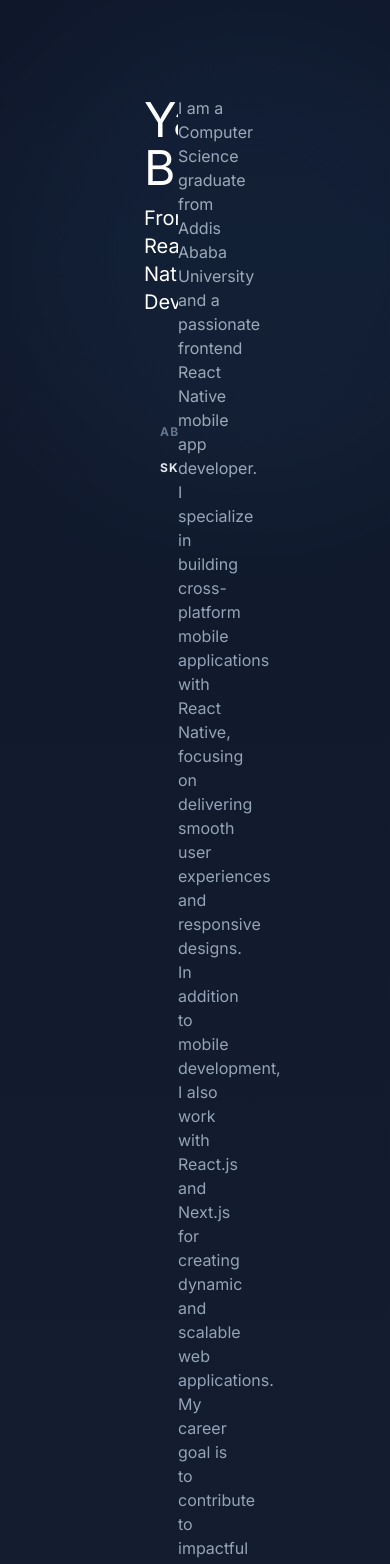
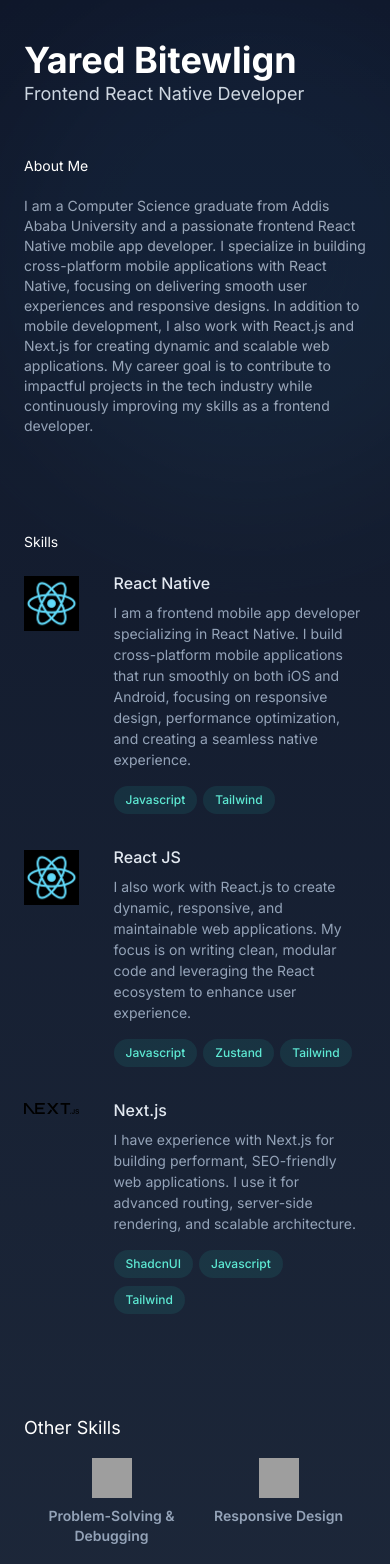
Before and after one commit to Yared3214/yared-portfolio, a Next.js app: page / in a window 390 px wide. Shown: the top 1564 px of the page. Built offline with nearby package versions, Linux system fonts and the light colour scheme; grey boxes are pictures that could not be loaded.

Commit message:
responsiveness added

```diff
--- a/app/globals.css
+++ b/app/globals.css
@@ -19,6 +19,15 @@
   font-family: "Marcellus", serif;
 }
 
+html {
+  scroll-behavior: smooth;
+}
+
+section {
+  scroll-margin-top: 70px; /* adjust this to your navbar height */
+}
+
+
 @layer utilities {
   .text-balance {
     text-wrap: balance;
--- a/app/page.js
+++ b/app/page.js
@@ -79,26 +79,36 @@
   ];
 
   return (
-    <main className="flex min-h-screen flex-col items-center justify-between px-36">
+    <main className="flex min-h-screen flex-col items-center justify-between px-6 md:px-12 lg:px-36">
   {/* Glow Effect */}
-      <div id="cursor-glow" className="pointer-events-none fixed top-0 left-0 h-[500px] w-[500px] rounded-full bg-blue-200 opacity-5 blur-3xl mix-blend-color-dodge transition-transform duration-100"></div>
-      <div className="grid grid-cols-3">
-        <div className="flex flex-col gap-3 sticky top-0 h-screen overflow-y-auto py-24">
+  <div
+    id="cursor-glow"
+    className="pointer-events-none fixed top-0 left-0 h-[500px] w-[500px] rounded-full bg-blue-200 opacity-5 blur-3xl mix-blend-color-dodge transition-transform duration-100"
+  ></div>
+
+  {/* Grid Layout */}
+  <div className="grid grid-cols-1 lg:grid-cols-3 w-full">
+
+    {/* Sidebar (only visible on lg and above) */}
+    <div className="hidden lg:flex flex-col gap-3 sticky top-0 h-screen overflow-y-auto py-24">
       <div className="text-5xl text-white">Yared Bitewlign</div>
       <div className="text-xl text-white">Frontend React Native Developer</div>
+
       <nav className="mt-24">
         <ul className="flex flex-col gap-5">
           {sections.map((section) => (
             <li key={section}>
               <Link href={`#${section}`} className="group flex items-center">
                 <span
-                      className={`nav-indicator mr-4 h-px transition-all ${activeSection === section
+                  className={`nav-indicator mr-4 h-px transition-all ${
+                    activeSection === section
                       ? "w-16 bg-slate-200"
                       : "w-8 bg-slate-600"
                   }`}
                 ></span>
                 <span
-                      className={`nav-text text-xs font-bold uppercase tracking-widest transition-colors ${activeSection === section
+                  className={`nav-text text-xs font-bold uppercase tracking-widest transition-colors ${
+                    activeSection === section
                       ? "text-slate-200"
                       : "text-slate-500"
                   }`}
@@ -112,35 +122,68 @@
       </nav>
     </div>
 
-        {/* Content side */}
+    {/* Content Area */}
     <div className="col-span-2">
+      {/* On mobile/tablet, show Name + Title at top */}
+      <div className="lg:hidden text-center mt-10">
+        <div className="text-4xl text-white font-bold text-left">Yared Bitewlign</div>
+        <div className="text-lg text-slate-300 text-left">
+          Frontend React Native Developer
+        </div>
+      </div>
+
       {/* About section */}
-          <section id="about" className="min-h-[50vh] py-24">
-            <p>
-              I am a Computer Science graduate from Addis Ababa University and a passionate frontend React Native mobile app developer.
-              I specialize in building cross-platform mobile applications with React Native, focusing on delivering smooth user experiences and responsive designs.
-              In addition to mobile development, I also work with React.js and Next.js for creating dynamic and scalable web applications.
-              My career goal is to contribute to impactful projects in the tech industry while continuously improving my skills as a frontend developer.
+      <section id="about" className="py-12 lg:py-24">
+        <div className="lg:hidden text-sm text-white mb-5">About Me</div>
+        <p className="text-sm">
+          I am a Computer Science graduate from Addis Ababa University and a
+          passionate frontend React Native mobile app developer. I specialize in
+          building cross-platform mobile applications with React Native,
+          focusing on delivering smooth user experiences and responsive designs.
+          In addition to mobile development, I also work with React.js and
+          Next.js for creating dynamic and scalable web applications. My career
+          goal is to contribute to impactful projects in the tech industry while
+          continuously improving my skills as a frontend developer.
         </p>
       </section>
 
       {/* Skills section */}
-          <section id="skills" className="min-h-[50vh]">
-            <div className="text-3xl text-white mb-5">Frontend / Mobile Skills</div>
+      <section id="skills" className="py-12">
+        {/* <div className="hidden lg:block text-3xl text-white mb-5">
+          Frontend / Mobile Skills
+        </div> */}
+        <div className="lg:hidden text-sm text-white mb-5">Skills</div>
+        {/* Frontend/Mobile Skills */}
         {frontSkills.map((skill, index) => (
-              <div key={index} className="group relative grid pb-1 transition-all sm:grid-cols-4 sm:gap-8 md:gap-4 lg:hover:!opacity-100
-                lg:group-hover/list:opacity-50 mb-7">
-                <div className="absolute -inset-x-4 -inset-y-4 z-0 hidden rounded-md transition motion-reduce:transition-none
+          <div
+            key={index}
+            className="group relative grid grid-cols-4 gap-4 pb-1 transition-all lg:hover:!opacity-100
+            lg:group-hover/list:opacity-50 mb-7"
+
+          >
+            <div
+              className="absolute -inset-x-4 -inset-y-4 z-0 hidden rounded-md transition motion-reduce:transition-none
                   lg:-inset-x-6 lg:block lg:group-hover:bg-slate-800/50 lg:group-hover:shadow-[inset_0_1px_0_0_rgba(148,163,184,0.1)]
-                  lg:group-hover:drop-shadow-lg"></div>
+                  lg:group-hover:drop-shadow-lg"
+            ></div>
             <div className="z-10 mb-2 mt-1 text-xs font-semibold uppercase tracking-wide text-slate-500 sm:col-span-1">
-                  <Image alt={skill.title} src={skill.logo} width={1200} height={300}
-                    className="w-3/4" />
+              <Image
+                alt={skill.title}
+                src={skill.logo}
+                width={1200}
+                height={300}
+                className="lg:w-3/4 md:w-3/4 w-3/4 h-auto object-contain"
+              />
             </div>
             <div className="col-span-3">
-                  <div className="font-medium leading-snug text-slate-200">{skill.title}</div>
+              <div className="font-medium leading-snug text-slate-200">
+                {skill.title}
+              </div>
               <p className="mt-2 text-sm leading-normal">{skill.desc}</p>
-                  <ul className="mt-2 flex flex-wrap" aria-label="Technologies Used Together">
+              <ul
+                className="mt-2 flex flex-wrap"
+                aria-label="Technologies Used Together"
+              >
                 {skill.otherTech.map((other, index) => (
                   <li key={index} className="mr-1.5 mt-2">
                     <div className="flex items-center rounded-full bg-teal-400/10 px-3 py-1 text-xs font-medium leading-5 text-teal-300">
@@ -154,32 +197,63 @@
         ))}
 
         {/* Soft skills */}
-            <div className="text-3xl text-white mt-24">Other Skills</div>
+        <div className="lg:text-3xl text-lg text-white mt-24">Other Skills</div>
         <div className="grid grid-cols-2 md:grid-cols-3 lg:grid-cols-4 gap-6 p-4">
           <div className="flex flex-col items-center">
-                <img src="https://i.ibb.co/PZM6bqB/debugging.png" alt="Problem-Solving & Debugging Icon" className="w-16 h-16" />
-                <p className="mt-2 text-center text-lg font-semibold">Problem-Solving & Debugging</p>
+            <img
+              src="https://i.ibb.co/PZM6bqB/debugging.png"
+              alt="Problem-Solving & Debugging Icon"
+              className="lg:w-16 lg:h-16 md:w-13 md:h-13 w-10 h-10"
+            />
+            <p className="mt-2 text-center lg:text-lg text-sm font-semibold">
+              Problem-Solving & Debugging
+            </p>
           </div>
           <div className="flex flex-col items-center">
-                <img src="https://cdn-icons-png.flaticon.com/512/2535/2535547.png" alt="Responsive Design Icon" className="w-16 h-16" />
-                <p className="mt-2 text-center text-lg font-semibold">Responsive Design</p>
+            <img
+              src="https://cdn-icons-png.flaticon.com/512/2535/2535547.png"
+              alt="Responsive Design Icon"
+              className="lg:w-16 lg:h-16 md:w-13 md:h-13 w-10 h-10"
+            />
+            <p className="mt-2 text-center lg:text-lg text-sm font-semibold">
+              Responsive Design
+            </p>
           </div>
           <div className="flex flex-col items-center">
-                <img src="https://img.icons8.com/color/48/000000/figma.png" alt="Figma Icon" className="w-16 h-16" />
-                <p className="mt-2 text-center text-lg font-semibold">Design Tools (Figma)</p>
+            <img
+              src="https://img.icons8.com/color/48/000000/figma.png"
+              alt="Figma Icon"
+              className="lg:w-16 lg:h-16 md:w-13 md:h-13 w-10 h-10"
+            />
+            <p className="mt-2 text-center lg:text-lg text-sm font-semibold">
+              Design Tools (Figma)
+            </p>
           </div>
           <div className="flex flex-col items-center">
-                <img src="https://static.vecteezy.com/system/resources/thumbnails/000/534/837/small/gdpr_line_solid-13.jpg" alt="Collaboration Icon" className="w-16 h-16" />
-                <p className="mt-2 text-center text-lg font-semibold">Collaboration & Communication</p>
+            <img
+              src="https://static.vecteezy.com/system/resources/thumbnails/000/534/837/small/gdpr_line_solid-13.jpg"
+              alt="Collaboration Icon"
+              className="lg:w-16 lg:h-16 md:w-13 md:h-13 w-10 h-10"
+            />
+            <p className="mt-2 text-center lg:text-lg text-sm font-semibold">
+              Collaboration & Communication
+            </p>
           </div>
           <div className="flex flex-col items-center">
-                <img src="https://img.icons8.com/color/48/000000/git.png" alt="Version Control Icon" className="w-16 h-16" />
-                <p className="mt-2 text-center text-lg font-semibold">Version Control (Git)</p>
+            <img
+              src="https://img.icons8.com/color/48/000000/git.png"
+              alt="Version Control Icon"
+              className="lg:w-16 lg:h-16 md:w-13 md:h-13 w-10 h-10"
+            />
+            <p className="mt-2 text-center lg:text-lg text-sm font-semibold">
+              Version Control (Git)
+            </p>
           </div>
         </div>
       </section>
     </div>
   </div>
 </main>
+
   );
 }
```
Lines whose indentation alone changed are shown as unchanged.
